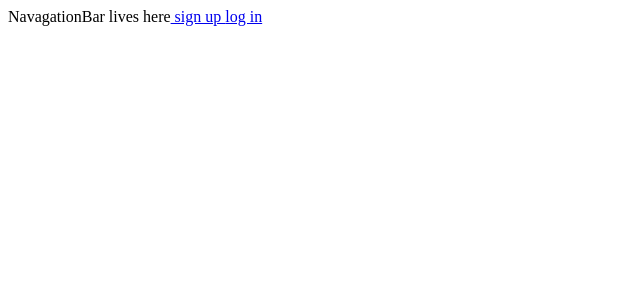
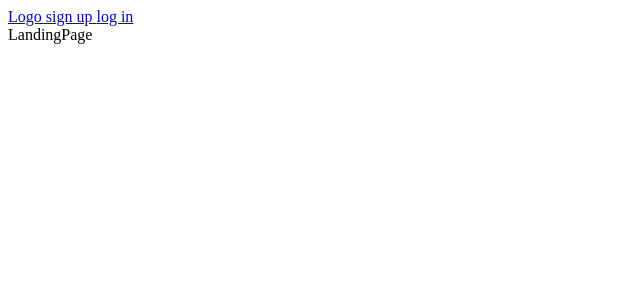
Before and after one commit to art-portfolio-bw/art-portfolio-FE-Jacob-Tonna, a React (Create React App) app in the folder fotograph-app/: page / in a window 1280 px wide. Shown: the top 300 px of the page, without its empty margins (0-640 px from the left). Built offline with nearby package versions, Linux system fonts and the light colour scheme.

Commit message:
Routed landing page
forgot to add a link back to the landing page

```diff
--- a/fotograph-app/src/App.jsx
+++ b/fotograph-app/src/App.jsx
@@ -2,6 +2,7 @@ import React from 'react';
 import {Route} from 'react-router-dom';
 
 import NavagationBar from './components/nav/NavagationBar';
+import LandingPage from './components/landingpage/LandingPage';
 import SignUp from './components/auth/SignUp';
 import LogIn from './components/auth/LogIn'
 
@@ -9,9 +10,9 @@ function App() {
   return (
     <div className="App">
       <NavagationBar />
-
-      <Route path ='/SignUp' component={SignUp} />
-      <Route path ='/LogIn' component={LogIn} />
+        <Route exact path ='/' component={LandingPage} />
+        <Route path ='/SignUp' component={SignUp} />
+        <Route path ='/LogIn' component={LogIn} />
 
     </div>
   );
--- a/fotograph-app/src/components/nav/NavagationBar.jsx
+++ b/fotograph-app/src/components/nav/NavagationBar.jsx
@@ -4,7 +4,7 @@ import { Link } from 'react-router-dom';
 function NavagationBar (){
 	return(
 		<div className="navagationbar-container">
-		NavagationBar lives here
+		<Link to='/LandingPage' className='navlink'> Logo </Link>{' '}
 		<Link to='/SignUp' className='navlink'> sign up </Link> {' '}
 		<Link to='/LogIn' className='navlink'> log in </Link> {' '}
 		</div>
```
